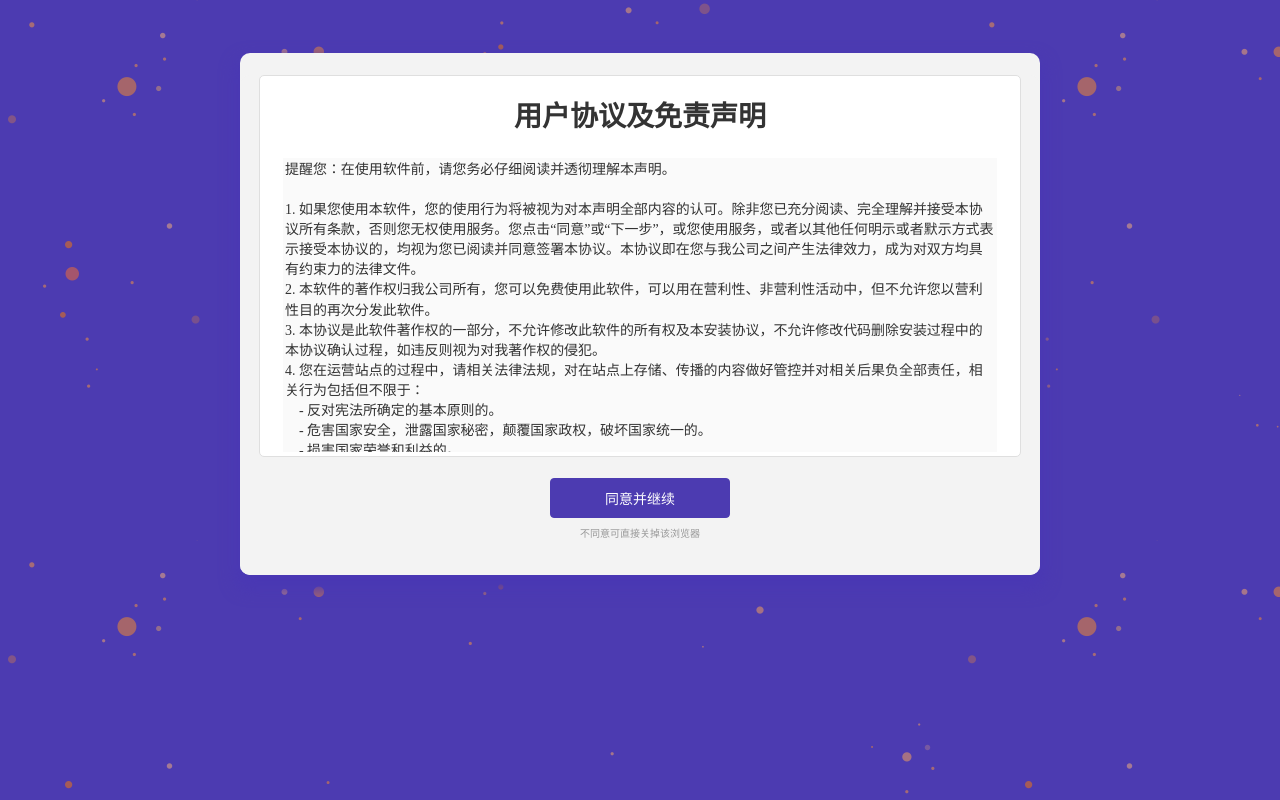
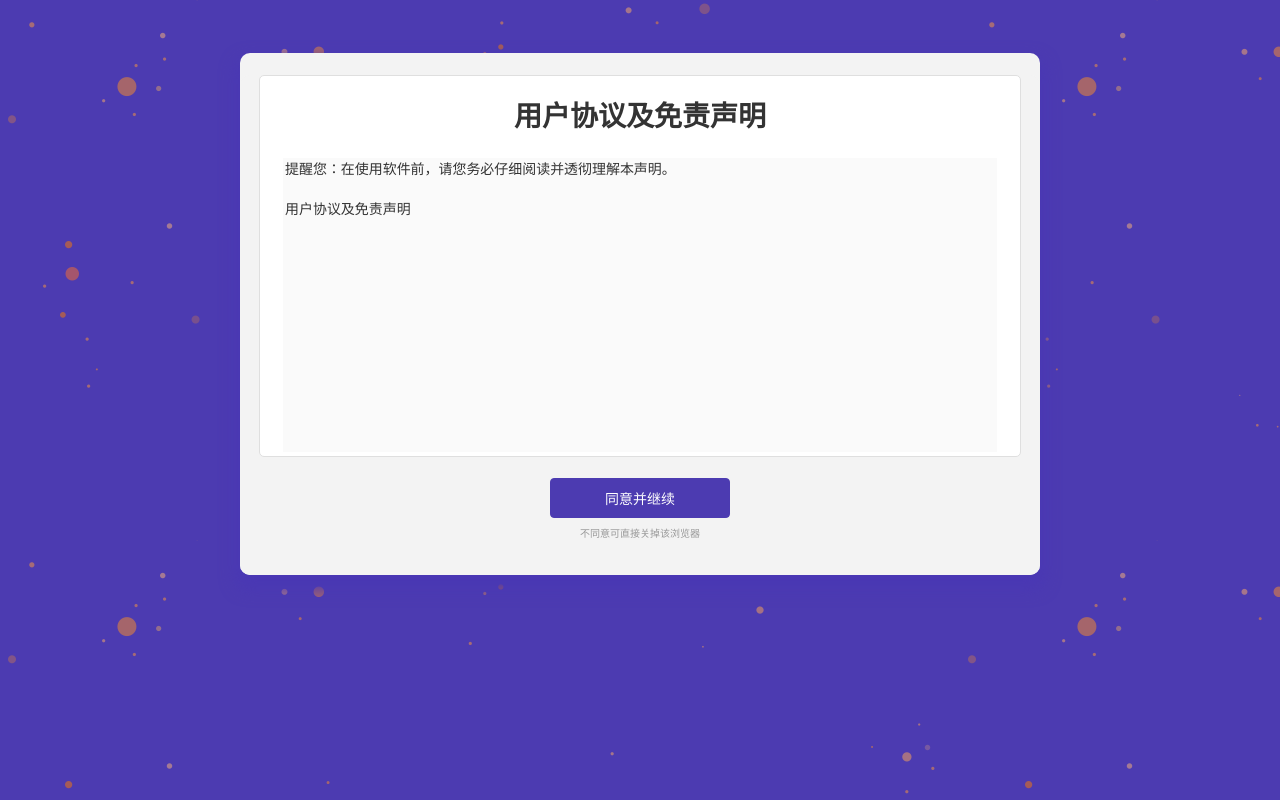
Before and after one commit to JacquesVonHamsterviel/Duckchat, a PHP site: page /child-dir/views/init/init.php in a window 1280 px wide. Run offline with PHP 8.4, Linux system fonts and the light colour scheme; the template is opened without the code that fills it, so the values that code supplies are empty; some libraries are stand-ins or nearby versions.

Commit message:
修复安装时的错误
修复安装时的错误

```diff
--- a/views/init/template_init.php
+++ b/views/init/template_init.php
@@ -10,23 +10,7 @@
                         <textarea disabled>
 提醒您：在使用软件前，请您务必仔细阅读并透彻理解本声明。
 
-1. 如果您使用本软件，您的使用行为将被视为对本声明全部内容的认可。除非您已充分阅读、完全理解并接受本协议所有条款，否则您无权使用服务。您点击“同意”或“下一步”，或您使用服务，或者以其他任何明示或者默示方式表示接受本协议的，均视为您已阅读并同意签署本协议。本协议即在您与我公司之间产生法律效力，成为对双方均具有约束力的法律文件。
-2. 本软件的著作权归我公司所有，您可以免费使用此软件，可以用在营利性、非营利性活动中，但不允许您以营利性目的再次分发此软件。
-3. 本协议是此软件著作权的一部分，不允许修改此软件的所有权及本安装协议，不允许修改代码删除安装过程中的本协议确认过程，如违反则视为对我著作权的侵犯。
-4. 您在运营站点的过程中，请相关法律法规，对在站点上存储、传播的内容做好管控并对相关后果负全部责任，相关行为包括但不限于：
-    - 反对宪法所确定的基本原则的。
-    - 危害国家安全，泄露国家秘密，颠覆国家政权，破坏国家统一的。
-    - 损害国家荣誉和利益的。
-    - 煽动民族仇恨、民族歧视，破坏民族团结的。
-    - 破坏国家宗教政策，宣扬邪教和封建迷信的。
-    - 散布谣言，扰乱社会秩序，破坏社会稳定的。
-    - 散布淫秽、色情、赌博、暴力、凶杀、恐怖或者教唆犯罪的。
-    - 侮辱或者诽谤他人，侵害他人合法权益的。
-    - 其他相关法律法规约定。
-4. 若本协议有中文、英文等多个语言版本，相应内容不一致的，均以中文版的内容为准。
-5. 本协议的签署地为北京市朝阳区。
-6. 对此条款的解释、修改及更新权均属于我公司所有。
-
+用户协议及免责声明
 
                         </textarea>
         </div>
@@ -112,7 +96,7 @@
                 {{/if}}
             </div>
         </div>
-
+<!---
         <div class="init_check_info justify-content-left  ext_is_write" isLoad="{{isLoadProperties}}">
             <div class="init_check isLoadProperties">
                 5.是否可以加载语言包
@@ -125,10 +109,10 @@
                 {{/if}}
             </div>
         </div>
-
+--->
         <div style="margin-top:4rem;  text-align: center;">
             <button class="previte_init_protocol" data-local-value="prevStepTip">上一步</button>
-            <button class="next_init_data" style="background:rgba(201,201,201,1);"  disabled data-local-value="nextStepTip">下一步</button>
+            <button class="next_init_data" style="background:rgba(201,201,201,1);"   data-local-value="nextStepTip">下一步</button>
         </div>
         <div style="text-align: center; margin-top:4rem;margin-bottom: 3rem;">
             <a class="phpinfo" href="./{{phpinfo}}" target="_blank"  data-local-value="phpinfoTip">查看当前PHP环境</a>
```
